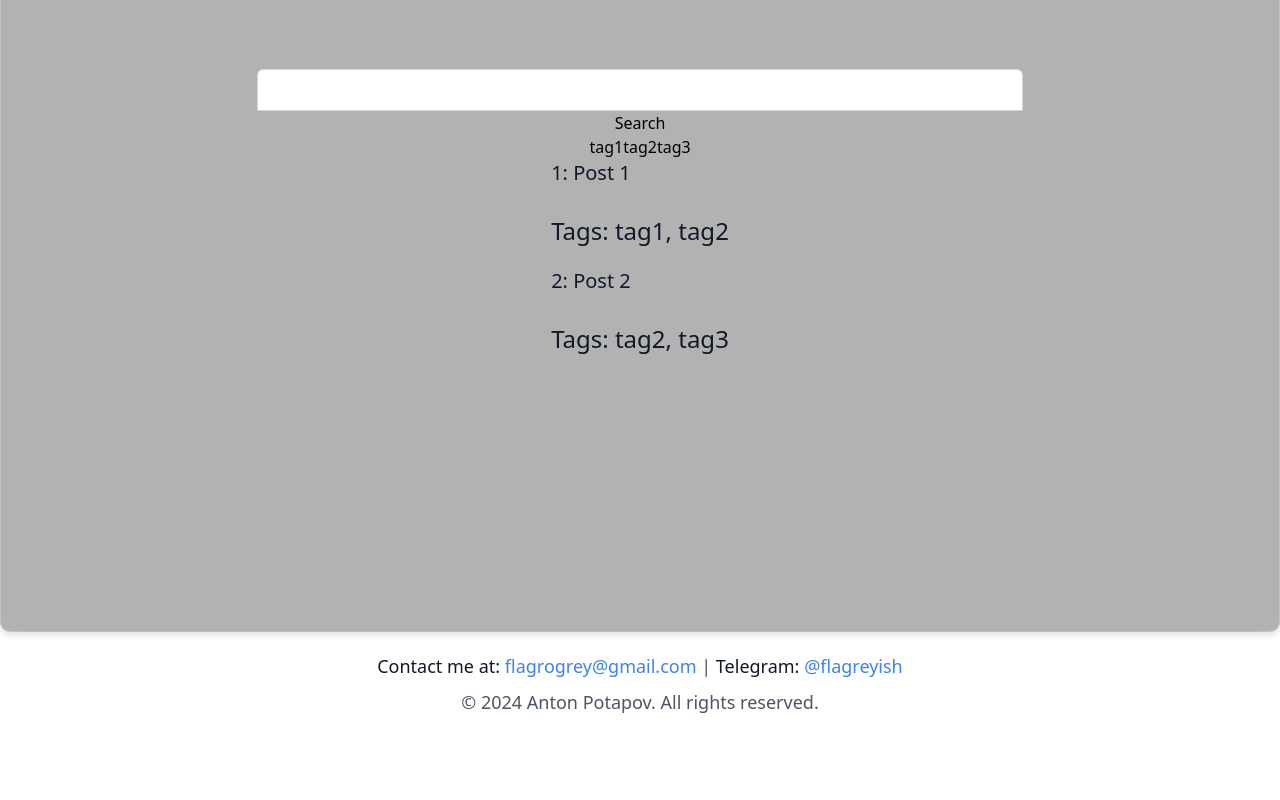
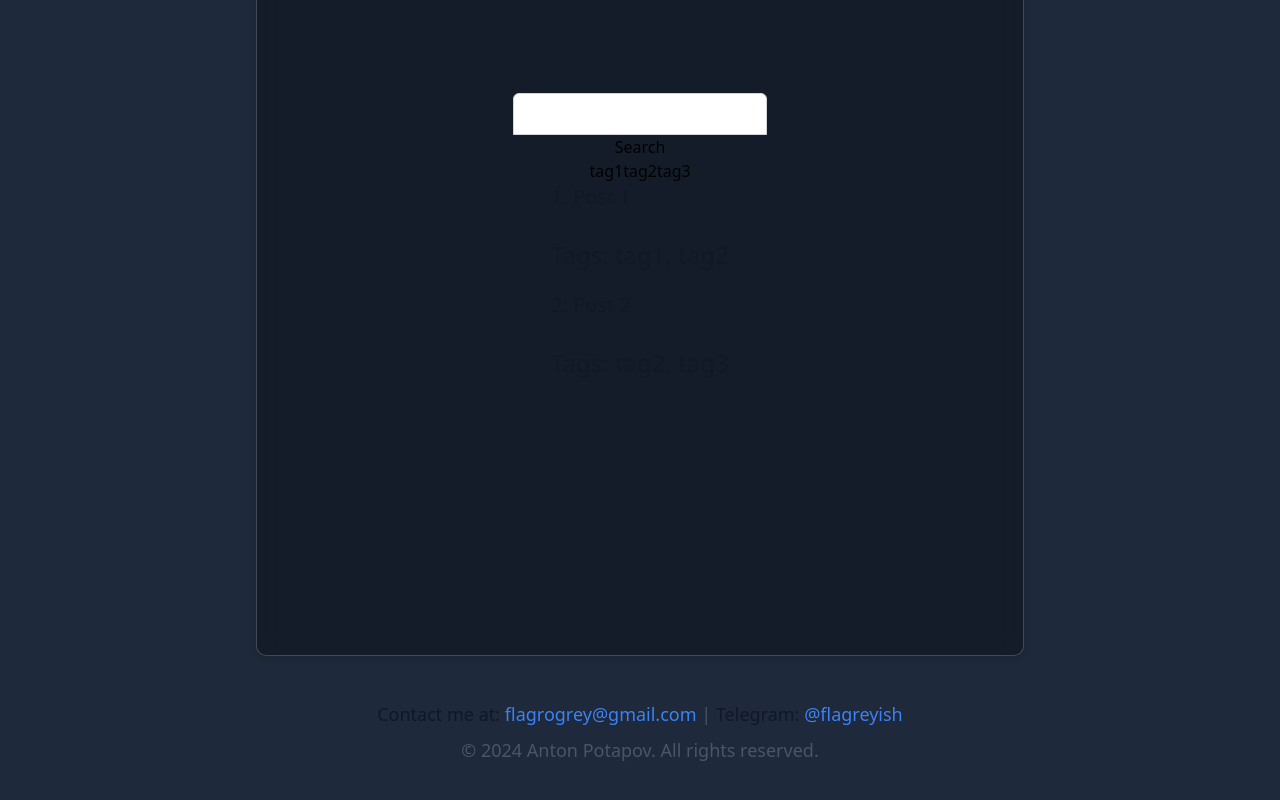
Before and after one commit to Flagro/flagrotown-blog-frontend, a SvelteKit app: page / in a window 1280 px wide. Shown: the part 256-1056 px from the top of the page. Before the commit the page ends 1012 px from the top, so only its background shows below. Built offline with nearby package versions, Linux system fonts and the light colour scheme.

Commit message:
implemented background with css-doodle

```diff
--- a/package.json
+++ b/package.json
@@ -33,5 +33,8 @@
 		"typescript": "^5.0.0",
 		"vite": "^5.0.3"
 	},
-	"type": "module"
+	"type": "module",
+	"dependencies": {
+		"css-doodle": "^0.38.3"
+	}
 }
--- a/src/routes/+layout.svelte
+++ b/src/routes/+layout.svelte
@@ -1,17 +1,31 @@
 <script>
 	import '../app.css';
+	import 'css-doodle';
 	import Header from '../components/Header.svelte';
 	import Footer from '../components/Footer.svelte';
 </script>
 
-<div class="header-bg">
+<div class="flex flex-col min-h-screen">
+    <div class="bg-red-700 dark:bg-red-800">
         <Header />
     </div>
 
-<div class="main-body-bg">
+    <div class="flex-grow relative overflow-hidden">
+        <css-doodle class="absolute top-0 left-0 w-full h-full z-[-1] bg-slate-800">
+			{`
+				@grid: 20 / 100vmax / #0a0c27;
+				@content: @unicode.r(0x2500, 0x257f);
+				color: hsla(@r360, 70%, 70%, @r.9);
+				font-size: 8vmin;
+				font-family: sans-serif;
+			`}
+        </css-doodle>
+        <div class="relative z-10 main-body-bg p-6 lg:px-64">
             <slot />
         </div>
+    </div>
 
-<div class="footer-bg">
+    <div class="bg-slate-800">
         <Footer />
     </div>
+</div>
```
Also changed, not shown: 1 other file (tests, documents, lock files or other folders). Lines whose indentation alone changed are shown as unchanged.
